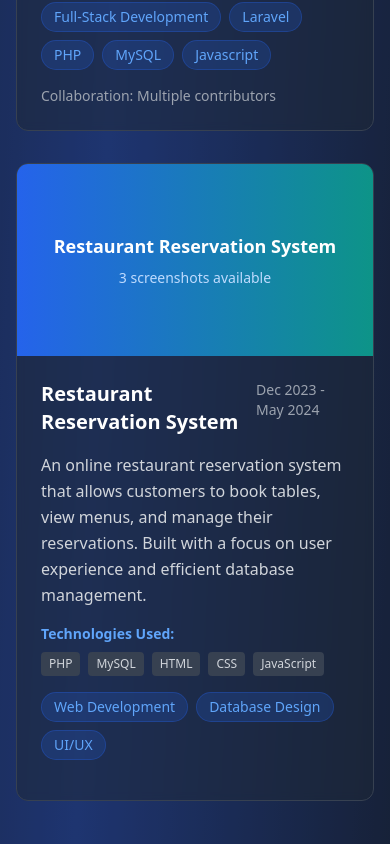
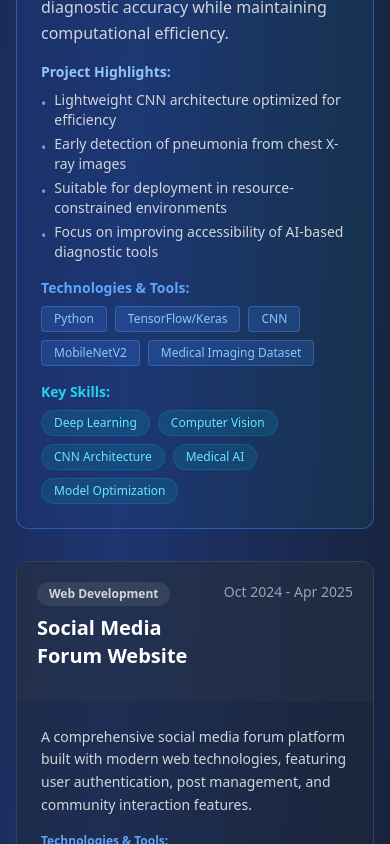
Before and after one commit to mriganko07/portfolio-website, a React (Vite) app: page / in a window 390 px wide. Shown: the part 5920-6764 px from the top of the page. Built offline with nearby package versions, Linux system fonts and the light colour scheme.

Commit message:
feat: add AI-Based Lightweight CNN project with professional design
Enhance portfolio with featured project display, improved info architecture, and responsive design.

Co-authored-by: Mriganko <121083791+mriganko07@users.noreply.github.com>

```diff
--- a/src/components/Projects.tsx
+++ b/src/components/Projects.tsx
@@ -1,6 +1,22 @@
 
 const Projects = () => {
   const projects = [
+    {
+      title: "AI-Based Lightweight CNN for Early Detection of Pneumonia in Chest X-rays",
+      duration: "Jun 2025 - Dec 2026",
+      institution: "University of Mumbai",
+      description: "A lightweight Convolutional Neural Network model designed to detect pneumonia from chest X-ray images, optimized for low-resource healthcare settings. This project demonstrates the practical application of AI in improving diagnostic accuracy while maintaining computational efficiency.",
+      technologies: ["Python", "TensorFlow/Keras", "CNN", "MobileNetV2", "Medical Imaging Dataset"],
+      skills: ["Deep Learning", "Computer Vision", "CNN Architecture", "Medical AI", "Model Optimization"],
+      highlights: [
+        "Lightweight CNN architecture optimized for efficiency",
+        "Early detection of pneumonia from chest X-ray images",
+        "Suitable for deployment in resource-constrained environments",
+        "Focus on improving accessibility of AI-based diagnostic tools"
+      ],
+      featured: true,
+      type: "Academic Research"
+    },
     {
       title: "Social Media Forum Website",
       duration: "Oct 2024 - Apr 2025",
@@ -8,7 +24,8 @@ const Projects = () => {
       technologies: ["Laravel (PHP)", "Blade", "MySQL", "HTML", "CSS", "Bootstrap"],
       skills: ["Full-Stack Development", "Laravel", "PHP", "MySQL", "Javascript"],
       images: 6,
-      contributors: true
+      contributors: true,
+      type: "Web Development"
     },
     {
       title: "Restaurant Reservation System",
@@ -17,7 +34,8 @@ const Projects = () => {
       technologies: ["PHP", "MySQL", "HTML", "CSS", "JavaScript"],
       skills: ["Web Development", "Database Design", "UI/UX"],
       images: 3,
-      contributors: false
+      contributors: false,
+      type: "Web Development"
     }
   ];
 
@@ -26,38 +44,80 @@ const Projects = () => {
       <div className="max-w-6xl mx-auto">
         <h2 className="text-4xl font-bold text-white text-center mb-12">Featured Projects</h2>
 
-        <div className="grid grid-cols-1 lg:grid-cols-2 gap-8">
+        <div className="space-y-8">
           {projects.map((project, index) => (
-            <div key={index} className="bg-gray-800/50 backdrop-blur-sm rounded-xl overflow-hidden border border-gray-700 hover:border-blue-500 transition-colors duration-300">
-              {/* Project Image Placeholder */}
-              <div className="h-48 bg-gradient-to-r from-blue-600 to-teal-600 flex items-center justify-center">
-                <div className="text-center">
-                  <div className="text-white text-lg font-semibold mb-2">
-                    {project.title}
+            <div
+              key={index}
+              className={`rounded-xl overflow-hidden border backdrop-blur-sm transition-all duration-300 ${
+                project.featured
+                  ? "bg-gradient-to-r from-blue-900/30 to-cyan-900/30 border-blue-500/50 hover:border-blue-400 lg:col-span-2"
+                  : "bg-gray-800/50 border-gray-700 hover:border-blue-500"
+              }`}
+            >
+              {/* Project Header with Type Badge */}
+              <div className={`${project.featured ? 'bg-gradient-to-r from-blue-600/20 to-cyan-600/20 p-6' : 'bg-gray-700/20 p-5'}`}>
+                <div className="flex justify-between items-start gap-4 mb-3">
+                  <div className="flex-1">
+                    <div className="flex items-center gap-2 mb-2">
+                      {project.type && (
+                        <span className={`text-xs font-semibold px-3 py-1 rounded-full ${
+                          project.featured
+                            ? "bg-blue-500/30 text-blue-300 border border-blue-400/50"
+                            : "bg-gray-600/50 text-gray-300"
+                        }`}>
+                          {project.type}
+                        </span>
+                      )}
+                    </div>
+                    <h3 className={`${project.featured ? 'text-2xl' : 'text-xl'} font-semibold text-white`}>
+                      {project.title}
+                    </h3>
                   </div>
-                  <div className="text-blue-200 text-sm">
-                    {project.images} screenshots available
+                  <span className="text-sm text-gray-400 whitespace-nowrap">{project.duration}</span>
+                </div>
+
+                {project.institution && (
+                  <div className="text-sm text-blue-300 mb-2">
+                    📚 {project.institution}
                   </div>
-                </div>
+                )}
               </div>
 
-              <div className="p-6">
-                <div className="flex justify-between items-start mb-4">
-                  <h3 className="text-xl font-semibold text-white">{project.title}</h3>
-                  <span className="text-gray-400 text-sm">{project.duration}</span>
-                </div>
-
-                <p className="text-gray-300 leading-relaxed mb-4">
+              {/* Project Content */}
+              <div className="p-6 space-y-4">
+                <p className={`${project.featured ? 'text-base' : 'text-sm'} text-gray-300 leading-relaxed`}>
                   {project.description}
                 </p>
 
-                <div className="mb-4">
-                  <h4 className="text-sm font-semibold text-blue-400 mb-2">Technologies Used:</h4>
+                {/* Highlights for featured project */}
+                {project.highlights && (
+                  <div className="space-y-2">
+                    <h4 className="text-sm font-semibold text-blue-300">Project Highlights:</h4>
+                    <ul className="space-y-1 text-sm text-gray-300">
+                      {project.highlights.map((highlight, hIndex) => (
+                        <li key={hIndex} className="flex items-start gap-2">
+                          <span className="text-blue-400 mt-1">•</span>
+                          <span>{highlight}</span>
+                        </li>
+                      ))}
+                    </ul>
+                  </div>
+                )}
+
+                {/* Technologies */}
+                <div>
+                  <h4 className={`${project.featured ? 'text-sm' : 'text-xs'} font-semibold text-blue-400 mb-2`}>
+                    Technologies & Tools:
+                  </h4>
                   <div className="flex flex-wrap gap-2">
                     {project.technologies.map((tech, techIndex) => (
                       <span
                         key={techIndex}
-                        className="bg-gray-700 text-gray-300 px-2 py-1 rounded text-xs"
+                        className={`px-3 py-1 rounded text-xs font-medium ${
+                          project.featured
+                            ? "bg-blue-500/20 text-blue-300 border border-blue-400/30"
+                            : "bg-gray-700 text-gray-300 border border-gray-600"
+                        }`}
                       >
                         {tech}
                       </span>
@@ -65,12 +125,20 @@ const Projects = () => {
                   </div>
                 </div>
 
-                <div className="mb-4">
+                {/* Skills */}
+                <div>
+                  <h4 className={`${project.featured ? 'text-sm' : 'text-xs'} font-semibold text-cyan-400 mb-2`}>
+                    Key Skills:
+                  </h4>
                   <div className="flex flex-wrap gap-2">
                     {project.skills.map((skill, skillIndex) => (
                       <span
                         key={skillIndex}
-                        className="bg-blue-600/20 text-blue-400 px-3 py-1 rounded-full text-sm border border-blue-600/30"
+                        className={`px-3 py-1 rounded-full text-xs font-medium ${
+                          project.featured
+                            ? "bg-cyan-600/20 text-cyan-300 border border-cyan-600/30"
+                            : "bg-blue-600/20 text-blue-400 border border-blue-600/30"
+                        }`}
                       >
                         {skill}
                       </span>
@@ -79,7 +147,7 @@ const Projects = () => {
                 </div>
 
                 {project.contributors && (
-                  <div className="text-gray-400 text-sm">
+                  <div className="text-gray-400 text-xs pt-2 border-t border-gray-700/50">
                     <span className="font-medium">Collaboration:</span> Multiple contributors
                   </div>
                 )}
```
